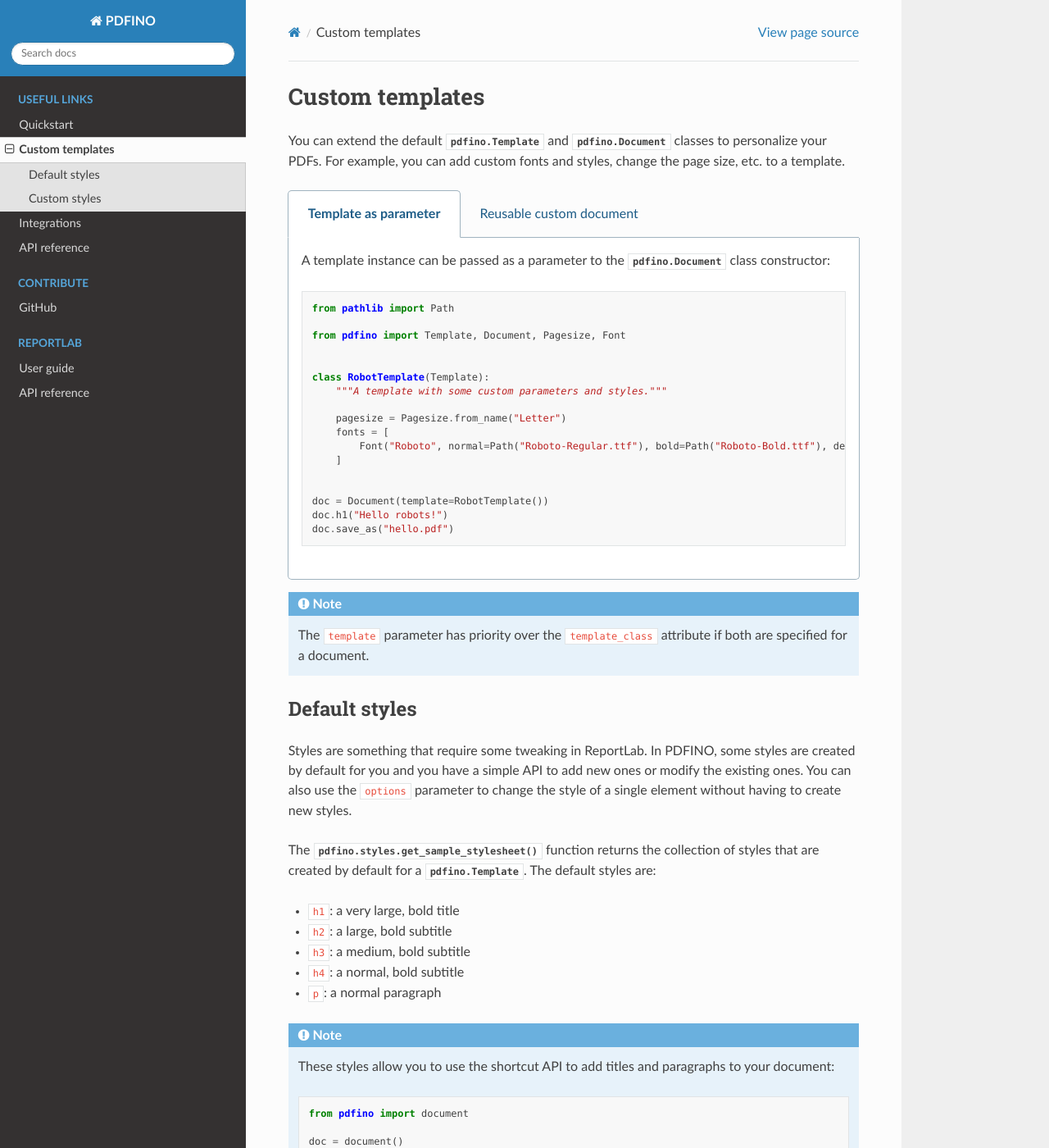
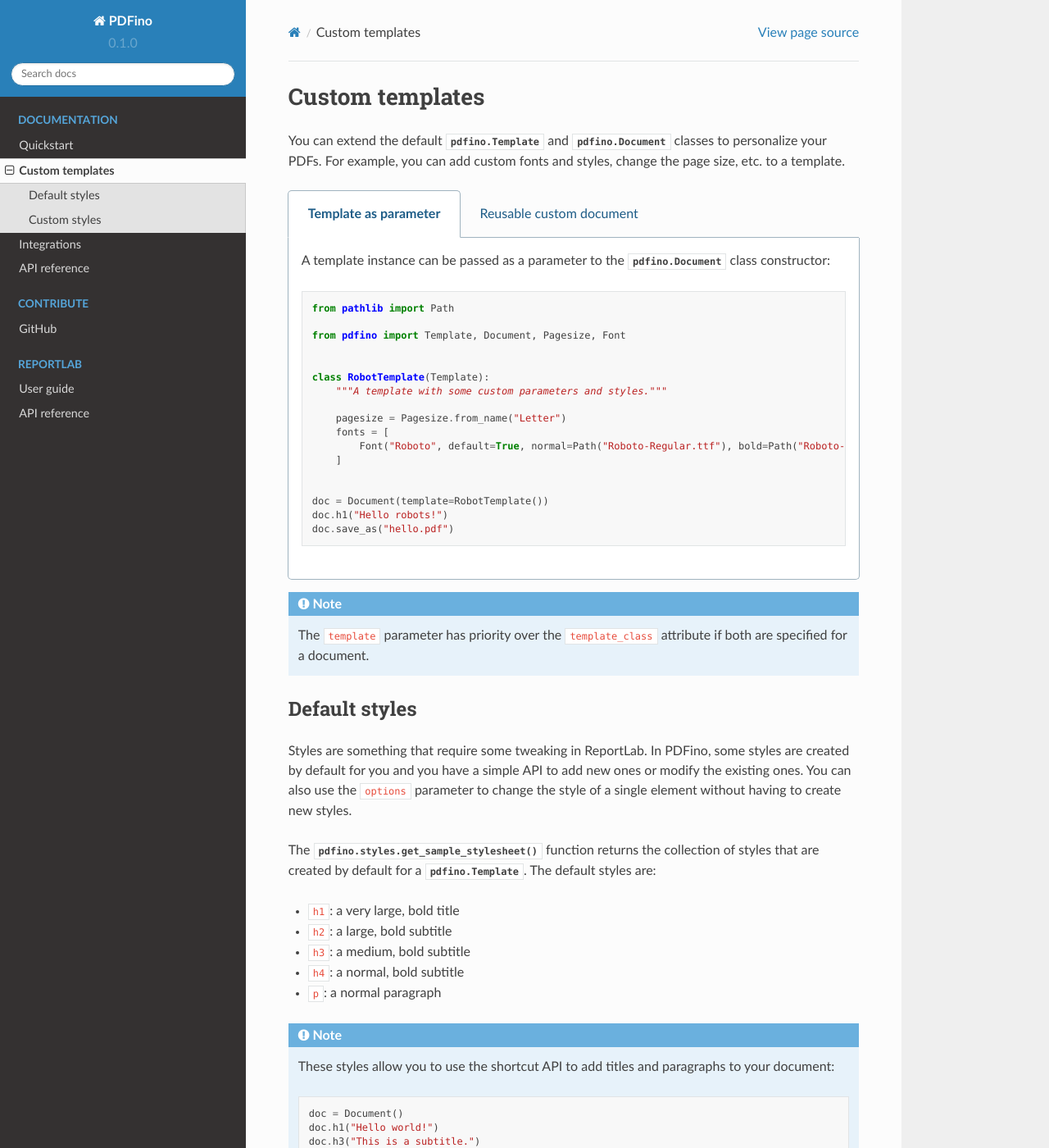
Before and after one commit to eillarra/pdfino, a Sphinx documentation site: the page built from docs/templates.rst, in a window 1280 px wide and 1400 px high. Shown: the whole window at 82% size. Built offline with Sphinx 7.4.7 and the Read the Docs theme 2.0.0, drawn with Linux system fonts in a browser that asks for light colours; some of the changed text lies outside the part shown.

Commit message:
feat: more styling options at API level
- and docs fixed!

```diff
--- a/docs/conf.py
+++ b/docs/conf.py
@@ -7,15 +7,17 @@
 # -- Project information -----------------------------------------------------
 # https://www.sphinx-doc.org/en/master/usage/configuration.html#project-information
 
-project = "PDFINO"
-copyright = "2023, Eneko Illarramendi"
+project = "PDFino"
+copyright = "2023, eillarra"
 author = "Eneko Illarramendi"
-release = "0.1.0"
+
+release = "0.1"
+version = "0.1.0"
 
 # -- General configuration ---------------------------------------------------
 # https://www.sphinx-doc.org/en/master/usage/configuration.html#general-configuration
 
-extensions = ["sphinx.ext.autodoc", "sphinx.ext.napoleon", "sphinx_tabs.tabs"]
+extensions = ["sphinx.ext.autodoc", "sphinx.ext.napoleon", "sphinx_copybutton", "sphinx_tabs.tabs"]
 
 templates_path = ["_templates"]
 exclude_patterns = ["_build", "Thumbs.db", ".DS_Store"]
--- a/docs/integrations.rst
+++ b/docs/integrations.rst
@@ -5,12 +5,13 @@
 Django
 ------
 
-PDFINO includes a Django response that can be used directly in a view:
+PDFino includes a Django response that can be used directly in a view:
 
 .. code-block:: python
 
   from pdfino import Document
   from pdfino.django import PdfResponse
+
 
   def my_view(request):
       doc = Document()
--- a/docs/templates.rst
+++ b/docs/templates.rst
@@ -25,7 +25,7 @@
 
           pagesize = Pagesize.from_name("Letter")
           fonts = [
-              Font("Roboto", normal=Path("Roboto-Regular.ttf"), bold=Path("Roboto-Bold.ttf"), default=True)
+              Font("Roboto", default=True, normal=Path("Roboto-Regular.ttf"), bold=Path("Roboto-Bold.ttf"))
           ]
 
 
@@ -62,7 +62,7 @@
 Default styles
 --------------
 
-Styles are something that require some tweaking in ReportLab. In PDFINO, some styles are created by default for you
+Styles are something that require some tweaking in ReportLab. In PDFino, some styles are created by default for you
 and you have a simple API to add new ones or modify the existing ones. You can also use the ``options`` parameter
 to change the style of a single element without having to create new styles.
 
@@ -81,17 +81,15 @@
 
   .. code-block:: python
 
-    from pdfino import document
-
-    doc = document()
+    doc = Document()
     doc.h1("Hello world!")
     doc.h3("This is a subtitle.")
     doc.p("This is a paragraph.")
 
-  You can start with a clean sheet if you use the ``use_sample_stylesheet = False`` parameter in your custom template
-  class, but then you will have to create your own default styles if you want to use the shortcut API. The shortcut API
-  just calls the :meth:`pdfino.Document.add_paragraph` method with the corresponding style name, so if you don't want
-  to use the default styles, you can just call that method directly.
+  You can start with a clean stylesheet if you use the ``use_sample_stylesheet = False`` parameter in your custom
+  template class, but then you will have to create your own default styles if you want to use the shortcut API.
+  The shortcut API just calls the :meth:`pdfino.Document.add_paragraph` method with the corresponding style name,
+  so if you don't want to use the default styles, you can just call that method directly.
 
 Custom styles
 -------------
@@ -109,10 +107,13 @@
   class MyTemplate(Template):
       use_sample_stylesheet = False
       pagesize = Pagesize.from_name("A5")
-      fonts = [Font("Roboto", normal=Path("Roboto-Thin.ttf"), default=True)]
+      fonts = [
+          Font("Roboto Slab", normal=Path("Roboto-Slab.ttf")),
+          Font("Roboto", default=True, normal=Path("Roboto-Thin.ttf"), bold=Path("Roboto-Regular.ttf")),
+      ]
       styles = [
-          Style("h1", font_name="Roboto", font_size=20),
-          Style("p", font_name="Roboto", font_size=10, options={"align": "justify"}),
+          Style("h1", font_name="Roboto Slab", font_size=20),
+          Style("p", font_size=10, options={"align": "justify"}),
       ]
 
 
--- a/pdfino/__init__.py
+++ b/pdfino/__init__.py
@@ -1,4 +1,4 @@
-"""PDFINO is a thin wrapper around ReportLab to make it easier to create PDFs."""
+"""PDFino is a thin wrapper around ReportLab to make it easier to create PDFs."""
 
 from reportlab.rl_config import canvas_basefontname as default_font_name
 
```
Also changed, not shown: other parts of docs/templates.rst (+1 -1 lines), CHANGELOG.md (+2 -2 lines), README.md (+10 -9 lines), docs/index.rst (+4 -4 lines), docs/quickstart.rst (+6 -5 lines), docs/requirements.txt (deleted, +0 -29 lines), pyproject.toml (+4 -3 lines), .readthedocs.yaml, 8 other files.
